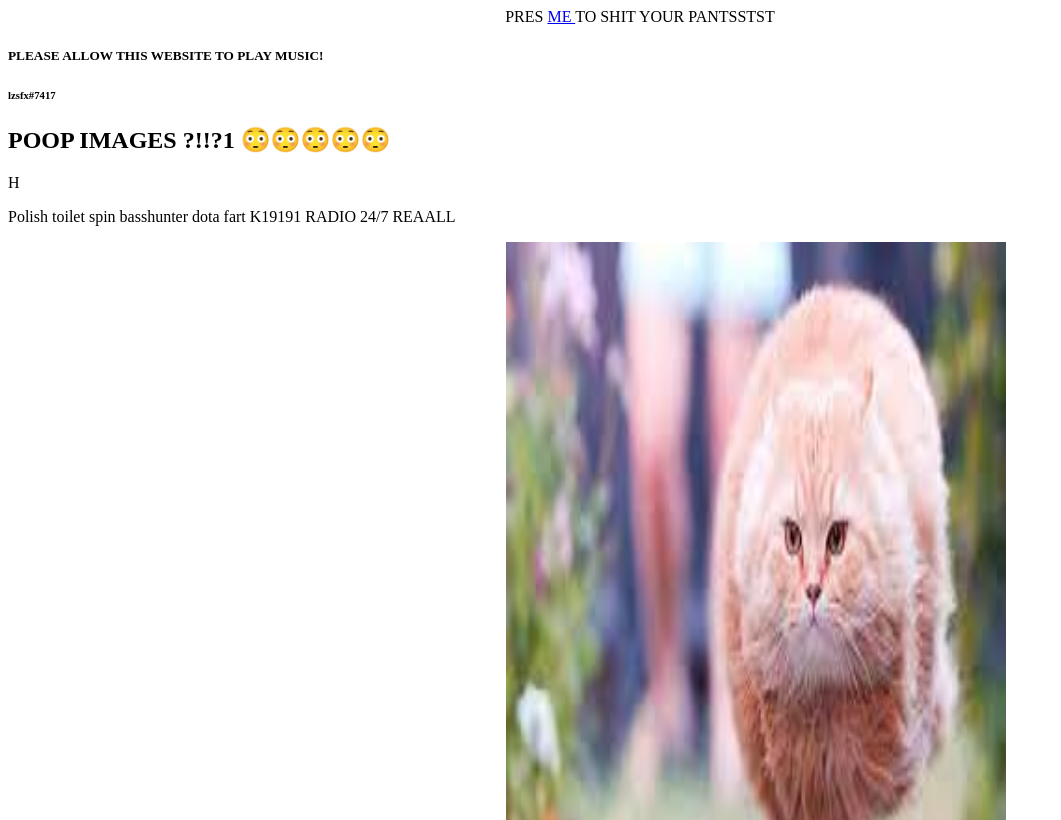
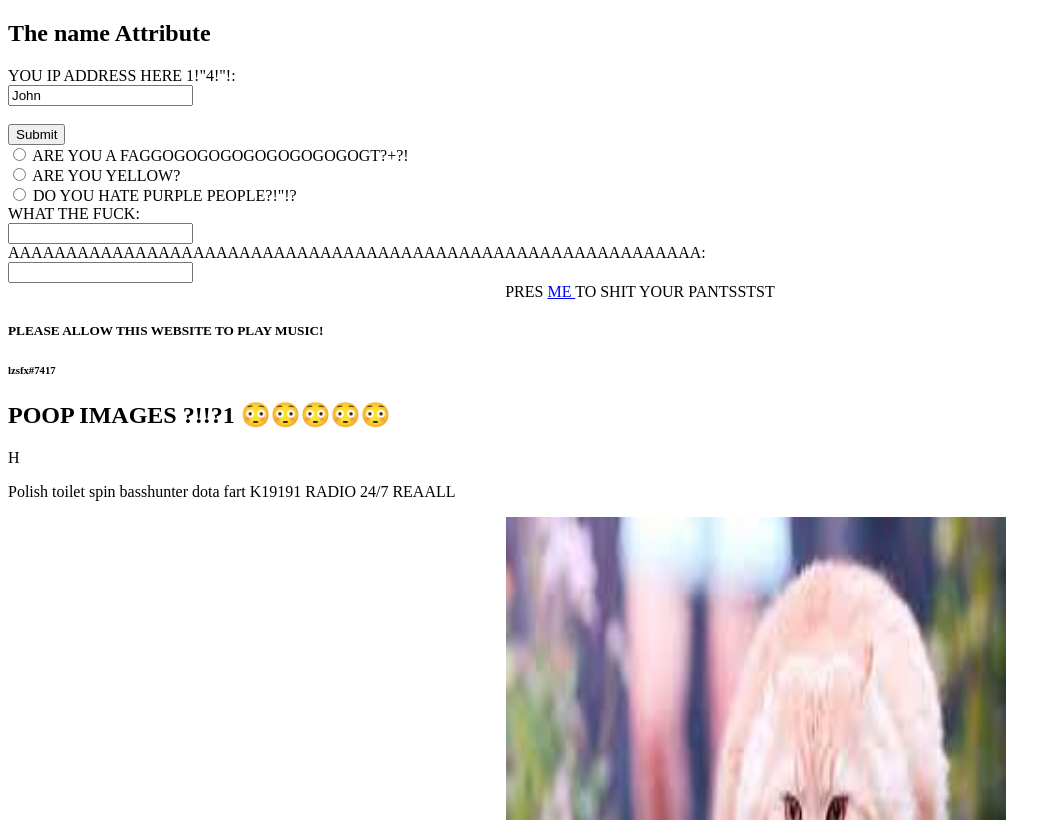
Before and after one commit to PUUPUUPEPE/PUUPUUPEPE.github.io, a plain HTML site: page index.html in a window 1280 px wide. Shown: the top 820 px of the page, without its empty margins (0-1061 px from the left). Drawn offline with Linux system fonts and the light colour scheme.

Commit message:
Update index.html

```diff
--- a/index.html
+++ b/index.html
@@ -10,6 +10,31 @@
     <meta content="https://parade.com/wp-content/uploads/2020/12/funny-cat-names-1.jpg" property="og:image" />
     <meta content="#233067" data-react-helmet="true" name="theme-color" />
 
+    <h2>The name Attribute</h2>
+
+<form action="/action_page.php">
+  <label for="fname">YOU IP ADDRESS HERE 1!"4!"!:</label><br>
+  <input type="text" id="fname" value="John"><br><br>
+  <input type="submit" value="Submit">
+</form>
+
+
+    <form>
+        <input type="radio" id="html" name="fav_language" value="HTML">
+        <label for="html">ARE YOU A FAGGOGOGOGOGOGOGOGOGOGT?+?!</label><br>
+        <input type="radio" id="css" name="fav_language" value="CSS">
+        <label for="css">ARE YOU YELLOW?</label><br>
+        <input type="radio" id="javascript" name="fav_language" value="JavaScript">
+        <label for="javascript">DO YOU HATE PURPLE PEOPLE?!"!?</label>
+      </form>
+
+
+    <form>
+        <label for="fname">WHAT THE FUCK:</label><br>
+        <input type="text" id="fname" name="fname"><br>
+        <label for="lname">AAAAAAAAAAAAAAAAAAAAAAAAAAAAAAAAAAAAAAAAAAAAAAAAAAAAAAAAAAAA:</label><br>
+        <input type="text" id="lname" name="lname">
+      </form>
 
 
     <Html>
```
